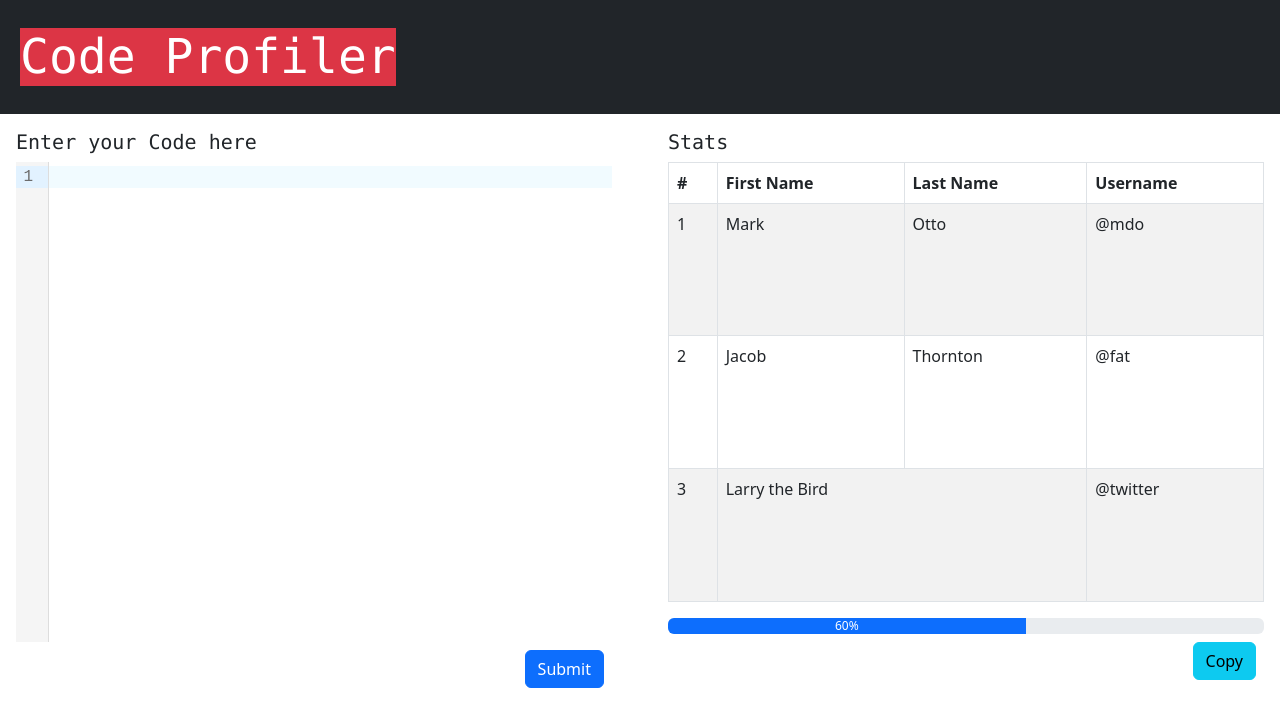
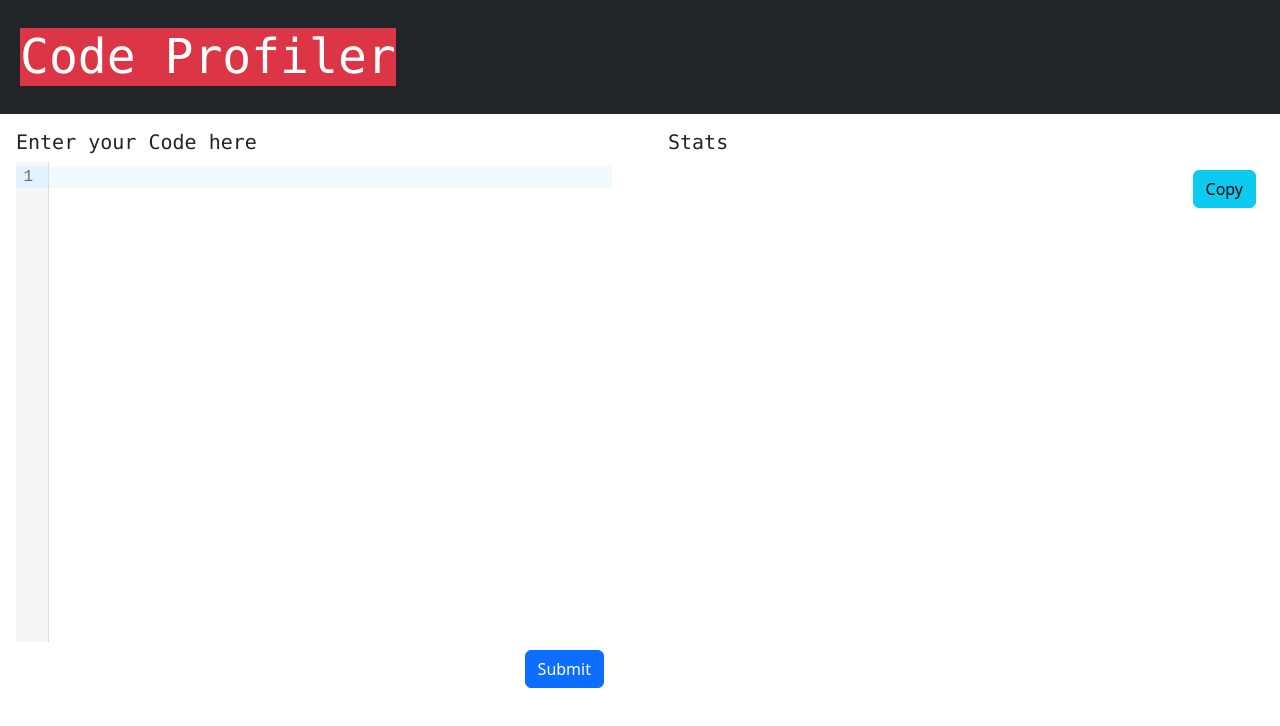
Before and after one commit to sayederfanarefin/intelligent-agent-music, a React (Create React App) app: page / in a window 1280 px wide. Shown: the top 726 px of the page. Built offline with nearby package versions, Linux system fonts and the light colour scheme.

Commit message:
redirect data from app.js

```diff
--- a/src/App.js
+++ b/src/App.js
@@ -1,3 +1,4 @@
+import { useState } from "react";
 import Col from "react-bootstrap/Col";
 import Container from "react-bootstrap/Container";
 import Navbar from "react-bootstrap/Navbar";
@@ -7,6 +8,8 @@ import CodeForm from "./components/code-form";
 import ResultBox from "./components/result-box";
 
 function App() {
+  const [data, setData] = useState({});
+  const [loading, setLoading] = useState(false);
   return (
     <Container fluid className="overflow-hidden p-0">
       <Navbar expand="lg" bg="dark" variant="dark">
@@ -16,10 +19,15 @@ function App() {
       </Navbar>
       <Row>
         <Col>
-          <CodeForm />
+          <CodeForm
+            data={data}
+            setData={setData}
+            loading={loading}
+            setLoading={setLoading}
+          />
         </Col>
         <Col>
-          <ResultBox />
+          <ResultBox data={data} />
         </Col>
       </Row>
     </Container>
--- a/src/components/code-form.js
+++ b/src/components/code-form.js
@@ -5,10 +5,11 @@ import Form from "react-bootstrap/Form";
 
 import { python } from "@codemirror/lang-python";
 
-function CodeForm() {
+function CodeForm(props) {
   const [code, setCode] = useState("");
 
   const submit = () => {
+    props.setLoading(true);
     fetch("http://localhost:8001/", {
       method: "POST",
       headers: {
@@ -18,7 +19,27 @@ function CodeForm() {
       body: JSON.stringify({
         code,
       }),
-    });
+    })
+      .then((response) => {
+        if (!response.ok) {
+          return response
+            .json()
+            .catch(() => {
+              // Couldn't parse the JSON
+              throw new Error(response.status);
+            })
+            .then(({ message }) => {
+              // Got valid JSON with error response, use it
+              throw new Error(message || response.status);
+            });
+        }
+        return response.json();
+      })
+      .then((data) => {
+        props.setData(data);
+        console.log(data);
+        props.setLoading(false);
+      });
   };
 
   return (
@@ -36,9 +57,10 @@ function CodeForm() {
       <Button
         variant="primary"
         className="m-2 float-end"
-        onClick={() => submit()}
+        disabled={props.loading}
+        onClick={!props.loading ? submit : null}
       >
-        Submit
+        {props.loading ? "Processing..." : "Submit"}
       </Button>
     </Form>
   );
--- a/src/components/result-box.js
+++ b/src/components/result-box.js
@@ -1,44 +1,19 @@
-import ProgressBar from "react-bootstrap/ProgressBar";
-
 import Button from "react-bootstrap/Button";
 import Form from "react-bootstrap/Form";
-import Table from "react-bootstrap/Table";
 
-function ResultBox() {
+function ResultBox(props) {
   const now = 60;
+
   return (
     <Form className="p-3">
       <h5 className="font-monospace">Stats</h5>
-      <Table striped bordered hover style={{ height: "55vh" }}>
-        <thead>
-          <tr>
-            <th>#</th>
-            <th>First Name</th>
-            <th>Last Name</th>
-            <th>Username</th>
-          </tr>
-        </thead>
-        <tbody>
-          <tr>
-            <td>1</td>
-            <td>Mark</td>
-            <td>Otto</td>
-            <td>@mdo</td>
-          </tr>
-          <tr>
-            <td>2</td>
-            <td>Jacob</td>
-            <td>Thornton</td>
-            <td>@fat</td>
-          </tr>
-          <tr>
-            <td>3</td>
-            <td colSpan={2}>Larry the Bird</td>
-            <td>@twitter</td>
-          </tr>
-        </tbody>
-      </Table>
-      <ProgressBar now={now} label={`${now}%`} />
+      {Object.entries(props.data).map(([k, v]) => (
+        <p>
+          <span>{k}</span>
+          <span>{v}</span>
+        </p>
+      ))}
+      {/* <ProgressBar now={now} label={`${now}%`} /> */}
       <Button variant="info" className="m-2 float-end">
         Copy
       </Button>
```
